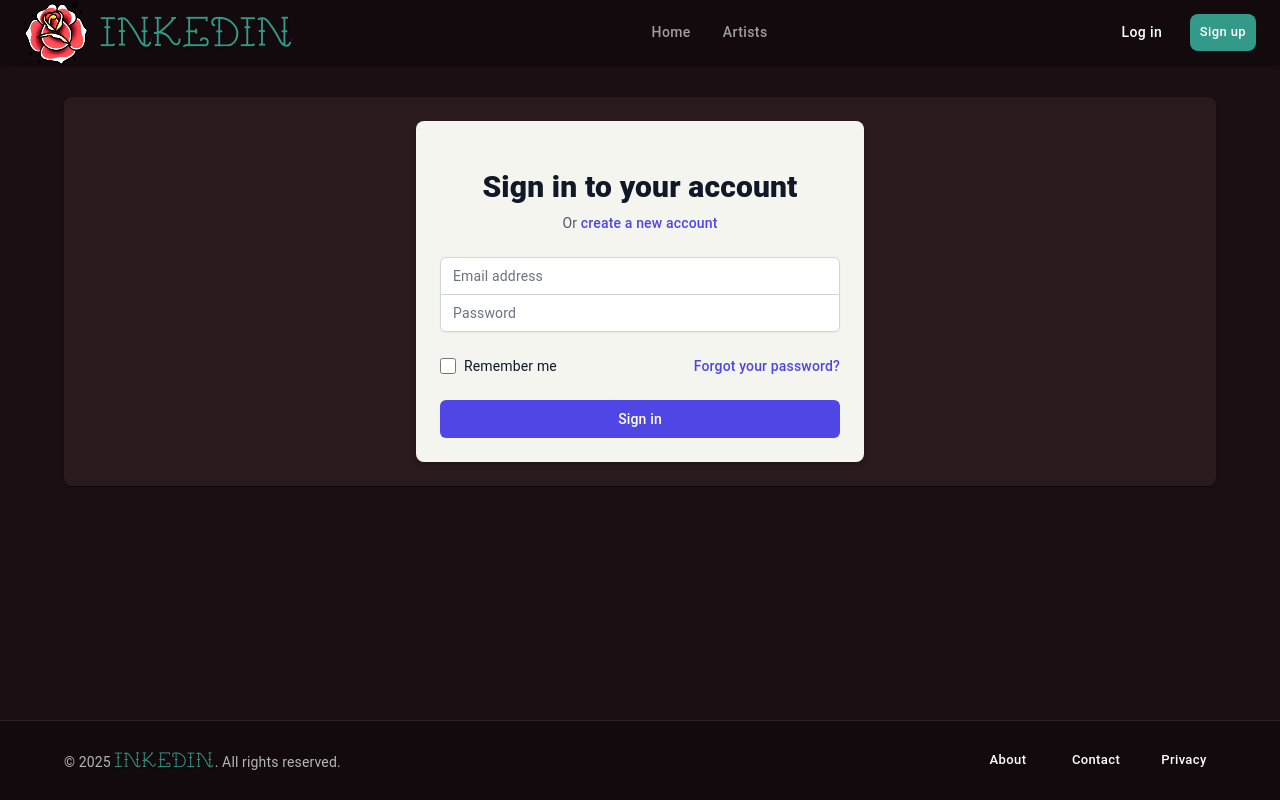
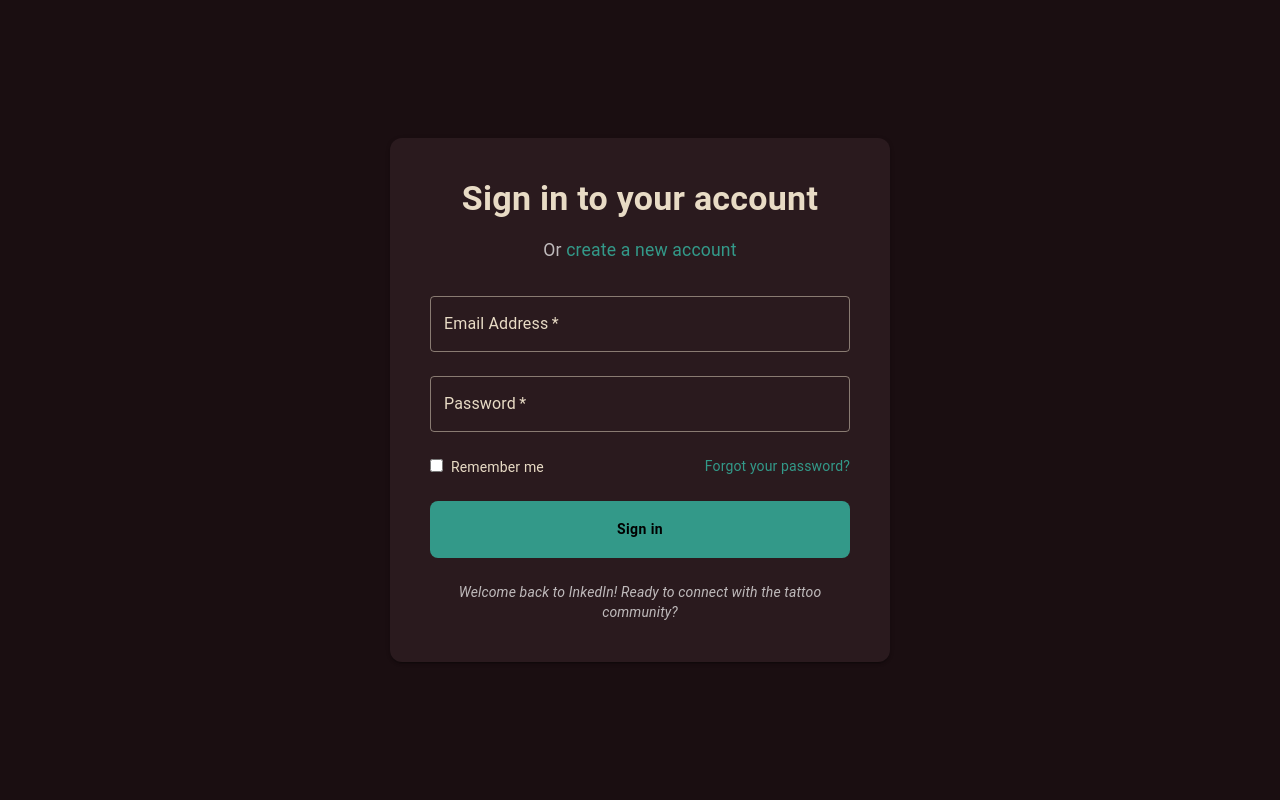
Before and after one commit to Ink-Empire/ink-www-react, a Next.js app in the folder nextjs/: page /login in a window 1280 px wide. Built offline with nearby package versions, Linux system fonts and the light colour scheme; no server answers.

Commit message:
login fix

```diff
--- a/nextjs/pages/login.tsx
+++ b/nextjs/pages/login.tsx
@@ -2,7 +2,16 @@ import React, { useState, useRef, useEffect } from 'react';
 import { useRouter } from 'next/router';
 import { useForm } from 'react-hook-form';
 import Link from 'next/link';
-import Layout from '../components/Layout';
+import {
+  Box,
+  Typography,
+  TextField,
+  Button,
+  Alert,
+  CircularProgress,
+  Stack,
+  Paper,
+} from '@mui/material';
 import { useAuth } from '../contexts/AuthContext';
 
 type FormValues = {
@@ -40,12 +49,14 @@ const LoginPage: React.FC = () => {
       await login({
         ...data,
         setErrors: (errors: any) => {
-          // Handle validation errors from the API
+          // Small delay to allow authentication to complete first
+          errorTimeoutRef.current = setTimeout(() => {
             if (errors.email) {
               setError(errors.email.join(' '));
             } else if (errors.password) {
               setError(errors.password.join(' '));
             }
+          }, 100);
         },
         setIsLoading,
         onSuccess: () => {
@@ -58,45 +69,75 @@ const LoginPage: React.FC = () => {
   };
 
   return (
-    <Layout>
-      <div className="max-w-md mx-auto bg-pearl p-6 rounded-lg shadow-md text-black space-y-6">
-        <div>
-          <h2 className="mt-6 text-center text-3xl font-extrabold text-gray-900">Sign in to your account</h2>
-          <p className="mt-2 text-center text-sm text-gray-600">
+    <Box
+      sx={{
+        minHeight: '100vh',
+        display: 'flex',
+        flexDirection: 'column',
+        backgroundColor: '#1a0e11',
+        alignItems: 'center',
+        justifyContent: 'center',
+        p: { xs: 2, md: 4 },
+      }}
+    >
+      <Paper
+        elevation={2}
+        sx={{
+          p: { xs: 3, sm: 4, md: 5 },
+          backgroundColor: '#2a1a1e',
+          color: 'white',
+          borderRadius: { xs: 2, md: 3 },
+          maxWidth: 500,
+          width: '100%',
+          mx: 'auto',
+        }}
+      >
+        <Box sx={{ textAlign: 'center', mb: 4 }}>
+          <Typography
+            variant="h4"
+            component="h1"
+            sx={{
+              mb: 2,
+              fontWeight: 'bold',
+              color: '#e8dbc5',
+            }}
+          >
+            Sign in to your account
+          </Typography>
+
+          <Typography
+            variant="body1"
+            sx={{
+              mb: 3,
+              color: 'text.secondary',
+              fontSize: '1.1rem',
+              lineHeight: 1.6,
+            }}
+          >
             Or{' '}
-            <Link href="/register" className="font-medium text-indigo-600 hover:text-indigo-500">
+            <Link href="/register" style={{ color: '#339989', textDecoration: 'none' }}>
               create a new account
             </Link>
-          </p>
-        </div>
+          </Typography>
+        </Box>
 
+        <form onSubmit={handleSubmit(onSubmit)}>
+          <Stack spacing={3}>
             {error && (
-          <div className="bg-red-50 border-l-4 border-red-400 p-4 mb-4">
-            <div className="flex">
-              <div className="flex-shrink-0">
-                <svg className="h-5 w-5 text-red-400" viewBox="0 0 20 20" fill="currentColor">
-                  <path fillRule="evenodd" d="M10 18a8 8 0 100-16 8 8 0 000 16zM8.707 7.293a1 1 0 00-1.414 1.414L8.586 10l-1.293 1.293a1 1 0 101.414 1.414L10 11.414l1.293 1.293a1 1 0 001.414-1.414L11.414 10l1.293-1.293a1 1 0 00-1.414-1.414L10 8.586 8.707 7.293z" clipRule="evenodd" />
-                </svg>
-              </div>
-              <div className="ml-3">
-                <p className="text-sm text-red-700">{error}</p>
-              </div>
-            </div>
-          </div>
+              <Alert severity="error">
+                {error}
+              </Alert>
             )}
 
-        <form className="mt-8 space-y-6" onSubmit={handleSubmit(onSubmit)}>
-          <div className="rounded-md shadow-sm -space-y-px">
-            <div>
-              <label htmlFor="email" className="sr-only">Email address</label>
-              <input
-                id="email"
+            {/* Email Field */}
+            <TextField
+              label="Email Address"
               type="email"
               autoComplete="email"
-                className={`appearance-none rounded-none relative block w-full px-3 py-2 border ${
-                  errors.email ? 'border-red-300' : 'border-gray-300'
-                } placeholder-gray-500 text-gray-900 rounded-t-md focus:outline-none focus:ring-indigo-500 focus:border-indigo-500 focus:z-10 sm:text-sm`}
-                placeholder="Email address"
+              error={!!errors.email}
+              helperText={errors.email?.message}
+              fullWidth
+              required
               {...register('email', {
                 required: 'Email is required',
                 pattern: {
@@ -104,66 +145,124 @@ const LoginPage: React.FC = () => {
                   message: 'Invalid email address'
                 }
               })}
+              sx={{
+                '& .MuiOutlinedInput-root': {
+                  '& fieldset': {
+                    borderColor: 'rgba(232, 219, 197, 0.5)',
+                  },
+                  '&:hover fieldset': {
+                    borderColor: '#e8dbc5',
+                  },
+                  '&.Mui-focused fieldset': {
+                    borderColor: '#339989',
+                  },
+                  '& input': {
+                    color: '#e8dbc5',
+                  },
+                },
+                '& .MuiInputLabel-root': {
+                  color: '#e8dbc5',
+                  '&.Mui-focused': {
+                    color: '#339989',
+                  },
+                },
+              }}
             />
-              {errors.email && (
-                <p className="mt-1 text-sm text-red-600">{errors.email.message}</p>
-              )}
-            </div>
-            <div>
-              <label htmlFor="password" className="sr-only">Password</label>
-              <input
-                id="password"
+
+            {/* Password Field */}
+            <TextField
+              label="Password"
               type="password"
               autoComplete="current-password"
-                className={`appearance-none rounded-none relative block w-full px-3 py-2 border ${
-                  errors.password ? 'border-red-300' : 'border-gray-300'
-                } placeholder-gray-500 text-gray-900 rounded-b-md focus:outline-none focus:ring-indigo-500 focus:border-indigo-500 focus:z-10 sm:text-sm`}
-                placeholder="Password"
+              error={!!errors.password}
+              helperText={errors.password?.message}
+              fullWidth
+              required
               {...register('password', { required: 'Password is required' })}
+              sx={{
+                '& .MuiOutlinedInput-root': {
+                  '& fieldset': {
+                    borderColor: 'rgba(232, 219, 197, 0.5)',
+                  },
+                  '&:hover fieldset': {
+                    borderColor: '#e8dbc5',
+                  },
+                  '&.Mui-focused fieldset': {
+                    borderColor: '#339989',
+                  },
+                  '& input': {
+                    color: '#e8dbc5',
+                  },
+                },
+                '& .MuiInputLabel-root': {
+                  color: '#e8dbc5',
+                  '&.Mui-focused': {
+                    color: '#339989',
+                  },
+                },
+              }}
             />
-              {errors.password && (
-                <p className="mt-1 text-sm text-red-600">{errors.password.message}</p>
-              )}
-            </div>
-          </div>
 
-          <div className="flex items-center justify-between">
-            <div className="flex items-center">
+            {/* Remember Me and Forgot Password */}
+            <Stack
+              direction="row"
+              justifyContent="space-between"
+              alignItems="center"
+              sx={{ mt: 2 }}
+            >
+              <Typography variant="body2" sx={{ color: '#e8dbc5' }}>
                 <input
+                  type="checkbox"
                   id="remember-me"
-                name="remember-me"
-                type="checkbox"
-                className="h-4 w-4 text-indigo-600 focus:ring-indigo-500 border-gray-300 rounded"
+                  style={{ marginRight: '8px' }}
                 />
-              <label htmlFor="remember-me" className="ml-2 block text-sm text-gray-900">
-                Remember me
-              </label>
-            </div>
+                <label htmlFor="remember-me">Remember me</label>
+              </Typography>
 
-            <div className="text-sm">
-              <Link href="/forgot-password" className="font-medium text-indigo-600 hover:text-indigo-500">
+              <Link href="/forgot-password" style={{ color: '#339989', textDecoration: 'none', fontSize: '0.875rem' }}>
                 Forgot your password?
               </Link>
-            </div>
-          </div>
+            </Stack>
 
-          <div>
-            <button
+            {/* Sign In Button */}
+            <Button
               type="submit"
+              variant="contained"
               disabled={isLoading}
-              className="group relative w-full flex justify-center py-2 px-4 border border-transparent text-sm font-medium rounded-md text-white bg-indigo-600 hover:bg-indigo-700 focus:outline-none focus:ring-2 focus:ring-offset-2 focus:ring-indigo-500"
+              startIcon={isLoading ? <CircularProgress size={20} /> : null}
+              sx={{
+                backgroundColor: '#339989',
+                color: '#000',
+                fontWeight: 'bold',
+                px: 4,
+                py: 2,
+                '&:hover': {
+                  backgroundColor: '#2a7f7a',
+                },
+                '&:disabled': {
+                  backgroundColor: 'rgba(232, 219, 197, 0.3)',
+                  color: 'rgba(0, 0, 0, 0.5)',
+                },
+              }}
             >
-              {isLoading ? (
-                <svg className="animate-spin -ml-1 mr-3 h-5 w-5 text-white" xmlns="http://www.w3.org/2000/svg" fill="none" viewBox="0 0 24 24">
-                  <circle className="opacity-25" cx="12" cy="12" r="10" stroke="currentColor" strokeWidth="4"></circle>
-                  <path className="opacity-75" fill="currentColor" d="M4 12a8 8 0 018-8V0C5.373 0 0 5.373 0 12h4zm2 5.291A7.962 7.962 0 014 12H0c0 3.042 1.135 5.824 3 7.938l3-2.647z"></path>
-                </svg>
-              ) : 'Sign in'}
-            </button>
-          </div>
+              {isLoading ? 'Signing in...' : 'Sign in'}
+            </Button>
+          </Stack>
         </form>
-      </div>
-    </Layout>
+
+        <Typography
+          variant="body2"
+          sx={{
+            mt: 3,
+            textAlign: 'center',
+            color: 'text.secondary',
+            fontStyle: 'italic',
+          }}
+        >
+          Welcome back to InkedIn! Ready to connect with the tattoo community?
+        </Typography>
+      </Paper>
+    </Box>
   );
 };
 
```
Lines whose indentation alone changed are shown as unchanged.
